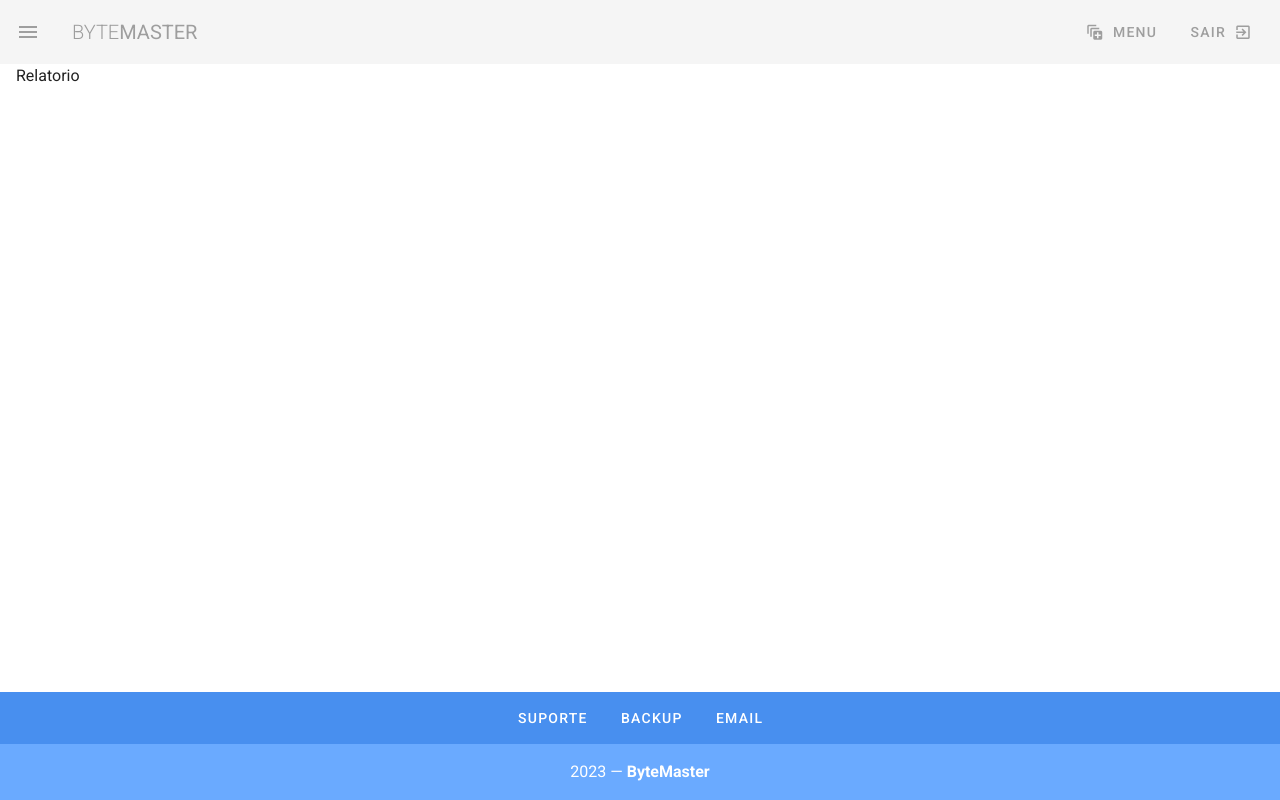
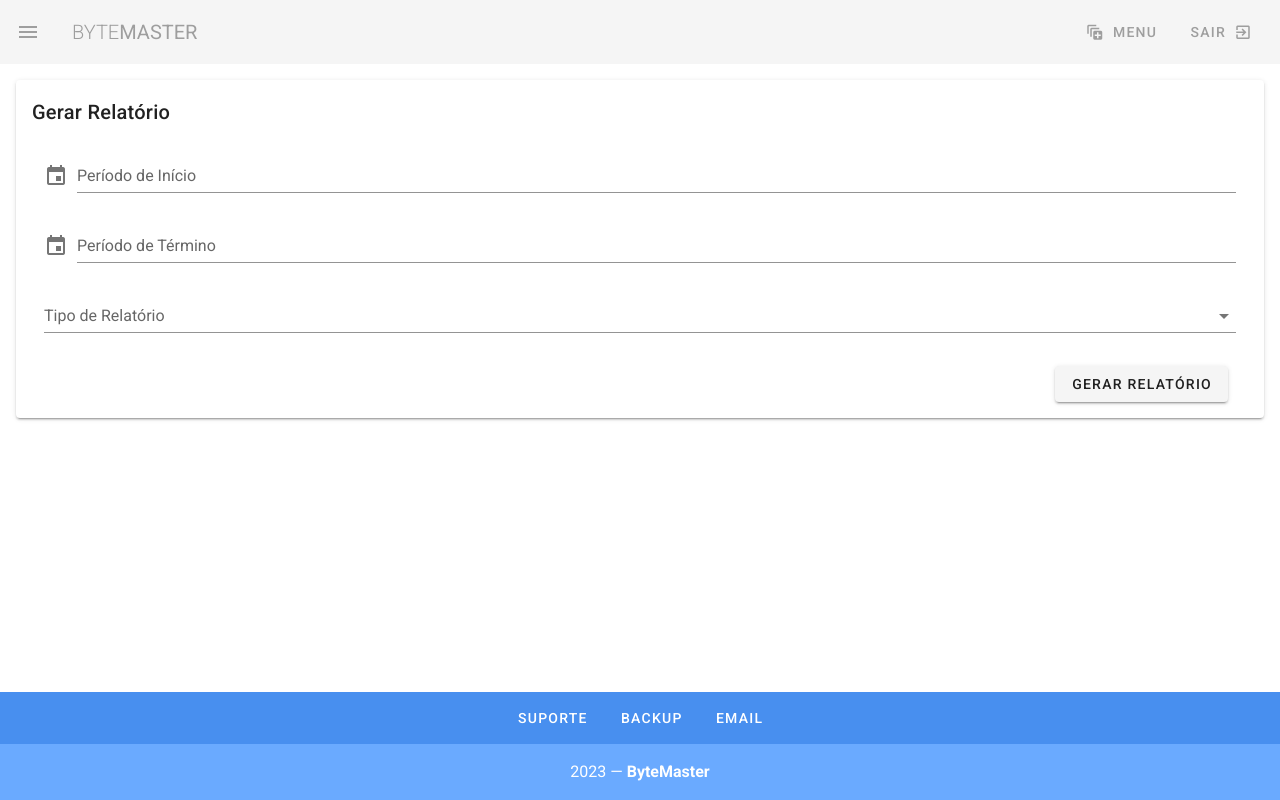
Before and after one commit to JoseHenriquePatrocinio/bytemaster, a Vue app: page /relatorio in a window 1280 px wide. Built offline with nearby package versions, Linux system fonts and the light colour scheme.

Commit message:
feat: tela de relatorio

```diff
--- a/src/views/RelatorioView.vue
+++ b/src/views/RelatorioView.vue
@@ -1,11 +1,64 @@
 <template>
-    <div>
-Relatorio
+    <div class="mt-4">
+      <v-card>
+        <v-card-title>
+          Gerar Relatório
+        </v-card-title>
+        <v-card-text>
+          <v-form class="px-3" ref="form">
+            <v-menu>
+              <template v-slot:activator="{ on, attrs }">
+                <v-text-field
+                  label="Período de Início"
+                  v-model="periodoInicio"
+                  prepend-icon="mdi-calendar"
+                  v-bind="attrs"
+                  v-on="on"
+                ></v-text-field>
+              </template>
+              <v-date-picker v-model="periodoInicio" @input="menu = false"></v-date-picker>
+            </v-menu>
+
+            <v-menu>
+              <template v-slot:activator="{ on, attrs }">
+                <v-text-field
+                  label="Período de Término"
+                  v-model="periodoTermino"
+                  prepend-icon="mdi-calendar"
+                  v-bind="attrs"
+                  v-on="on"
+                ></v-text-field>
+              </template>
+              <v-date-picker v-model="periodoTermino" @input="menu = false"></v-date-picker>
+            </v-menu>
+
+            <v-select label="Tipo de Relatório" v-model="tipoRelatorio" :items="tiposRelatorio"></v-select>
+
+            <div class="text-right">
+              <v-btn class="mx-0 mt-3 mr-2" @click="gerarRelatorio">Gerar Relatório</v-btn>
+            </div>
+          </v-form>
+        </v-card-text>
+      </v-card>
     </div>
-</template>
+  </template>
 
-<script>
-export default{
-    name:"RelatioView"
-}
-</script>
+  <script>
+  export default {
+    name: "RelatorioView",
+    data() {
+      return {
+        periodoInicio: null,
+        periodoTermino: null,
+        tipoRelatorio: null,
+        tiposRelatorio: ["Ordens de Serviço", "Orçamento"],
+        menu: false,
+      };
+    },
+    methods: {
+      gerarRelatorio() {
+        console.log("Relatório gerado com sucesso!");
+      },
+    },
+  };
+  </script>
```
